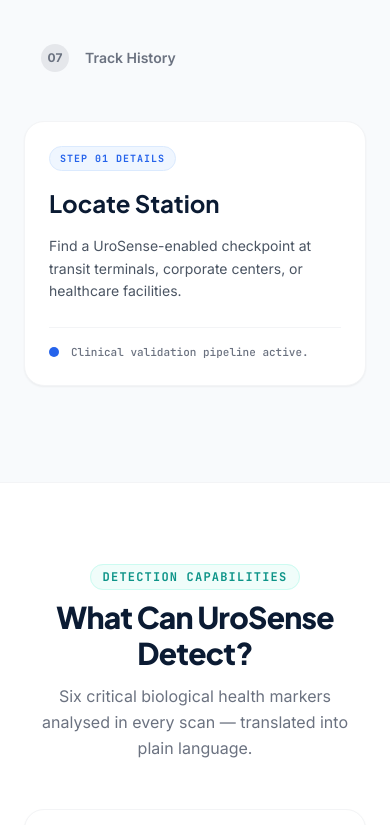
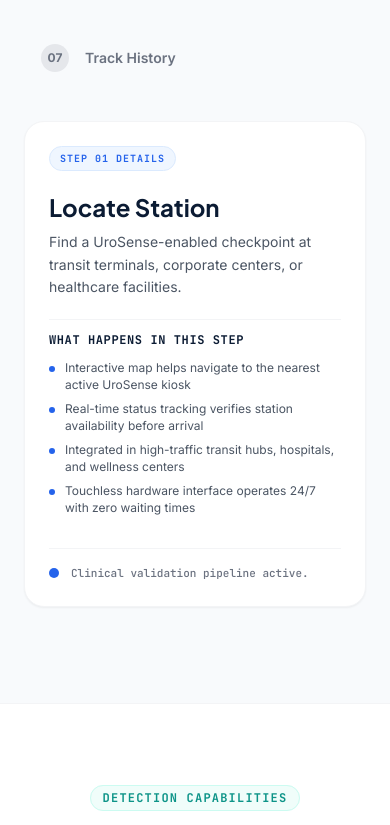
Before and after one commit to umeshpandeysh/Smart-Urine-Monitoring-System, a Next.js app: page / in a window 390 px wide. Shown: the part 2200-3025 px from the top of the page. Built offline with nearby package versions, Linux system fonts and the light colour scheme; no server answers.

Commit message:
style(ui): add dynamic educational bullet points to workflow detail card and authentic India SVG silhouette telemetry map

```diff
--- a/src/app/page.tsx
+++ b/src/app/page.tsx
@@ -13,13 +13,70 @@
 
 /* ─── HOW IT WORKS — Apple-style process visualization data ──────────────── */
 const STEPS = [
-  { step: '01', color: '#2563EB', bg: '#EFF6FF', title: 'Locate Station', desc: 'Find a UroSense-enabled checkpoint at transit terminals, corporate centers, or healthcare facilities.' },
-  { step: '02', color: '#0D9488', bg: '#F0FDFA', title: 'Submit Sample', desc: 'Use the system naturally. Built-in optoelectronic grids isolate and register a micro-volume sample touchlessly.' },
-  { step: '03', color: '#7C3AED', bg: '#F5F3FF', title: 'Sensor Analysis', desc: 'Four solid-state biosensors evaluate pH, ionic density, temperature, and turbidity indexes within 3 seconds.' },
-  { step: '04', color: '#DB2777', bg: '#FDF2F8', title: 'Scan QR Code', desc: 'An ephemeral QR token is generated locally on the station display, ensuring direct and private linkage.' },
-  { step: '05', color: '#D97706', bg: '#FFFBEB', title: 'Secure OTP Verify', desc: 'Confirm biological ownership through encrypted mobile verification codes. No persistent data stays on the device.' },
-  { step: '06', color: '#059669', bg: '#ECFDF5', title: 'Clinical Insights', desc: 'Instantly load your results translated into plain language metrics. Avoid clinical terminology jargon.' },
-  { step: '07', color: '#6366F1', bg: '#EEF2FF', title: 'Track History', desc: 'Store your measurements securely inside your personal biological health journal. Sync to track baseline trends.' },
+  {
+    step: '01', color: '#2563EB', bg: '#EFF6FF', title: 'Locate Station', desc: 'Find a UroSense-enabled checkpoint at transit terminals, corporate centers, or healthcare facilities.',
+    details: [
+      'Interactive map helps navigate to the nearest active UroSense kiosk',
+      'Real-time status tracking verifies station availability before arrival',
+      'Integrated in high-traffic transit hubs, hospitals, and wellness centers',
+      'Touchless hardware interface operates 24/7 with zero waiting times'
+    ]
+  },
+  {
+    step: '02', color: '#0D9488', bg: '#F0FDFA', title: 'Submit Sample', desc: 'Use the system naturally. Built-in optoelectronic grids isolate and register a micro-volume sample touchlessly.',
+    details: [
+      'Touchless optical sensor detects sample presence automatically',
+      'Micro-fluidic sampling channel extracts under 1mL for instant analysis',
+      'Self-cleaning fluidic pathway flushes clean between uses',
+      'Zero physical contact required during collection process'
+    ]
+  },
+  {
+    step: '03', color: '#7C3AED', bg: '#F5F3FF', title: 'Sensor Analysis', desc: 'Four solid-state biosensors evaluate pH, ionic density, temperature, and turbidity indexes within 3 seconds.',
+    details: [
+      'Multi-wavelength optical spectrometry checks turbidity and clarity',
+      'Integrated solid-state electrochemical sensors measure precise pH',
+      'TDS sensor computes ionic concentration for hydration scoring',
+      'Patented biological algorithm evaluates metabolic indicator risk'
+    ]
+  },
+  {
+    step: '04', color: '#DB2777', bg: '#FDF2F8', title: 'Scan QR Code', desc: 'An ephemeral QR token is generated locally on the station display, ensuring direct and private linkage.',
+    details: [
+      'QR code generated instantly by the kiosk display',
+      'Links the sample to your secure mobile session',
+      'No personal data stored inside the physical QR token',
+      'Valid for a limited time window for maximum privacy',
+      'Enables encrypted report retrieval on your personal phone'
+    ]
+  },
+  {
+    step: '05', color: '#D97706', bg: '#FFFBEB', title: 'Secure OTP Verify', desc: 'Confirm biological ownership through encrypted mobile verification codes. No persistent data stays on the device.',
+    details: [
+      'One-Time Password sent directly to your registered mobile number',
+      'End-to-end encryption guarantees medical record privacy',
+      'Kiosk wipes local session memory immediately after verification',
+      'Strict HIPAA & DISHA compliant data transfer protocols'
+    ]
+  },
+  {
+    step: '06', color: '#059669', bg: '#ECFDF5', title: 'Clinical Insights', desc: 'Instantly load your results translated into plain language metrics. Avoid clinical terminology jargon.',
+    details: [
+      'Results rendered in easy-to-understand color-coded indicators',
+      'Highlights risk factors for UTI, dehydration, and glucose spikes',
+      'Actionable dietary and hydration recommendations included',
+      'Option to export formatted PDF for doctor consultations'
+    ]
+  },
+  {
+    step: '07', color: '#6366F1', bg: '#EEF2FF', title: 'Track History', desc: 'Store your measurements securely inside your personal biological health journal. Sync to track baseline trends.',
+    details: [
+      'Historical trend graphs visualize health metrics over weeks and months',
+      'Automated baseline tracking alerts you to sudden metric deviations',
+      'Secure cloud backup allows seamless cross-device synchronization',
+      'Full data ownership with instant export and deletion controls'
+    ]
+  },
 ];
 
 const DETECTS = [
@@ -38,11 +95,12 @@
 
   const locationsRoadmap = [
     { name: 'New Delhi Node', zone: 'North Grid', x: '42%', y: '28%', density: 'High Density (14 Stations)', status: 'Active' },
-    { name: 'Kolkata Hub Node', zone: 'East Grid', x: '72%', y: '42%', density: 'Active Integration (8 Stations)', status: 'Active' },
-    { name: 'Hyderabad Tech Corridor', zone: 'Central Grid', x: '46%', y: '58%', density: 'Active Integration (10 Stations)', status: 'Active' },
-    { name: 'Chennai Central Node', zone: 'South Grid', x: '52%', y: '76%', density: 'Expanding Coverage (12 Stations)', status: 'Active' },
-    { name: 'Bengaluru Station Node', zone: 'South Grid', x: '40%', y: '74%', density: 'High Density (18 Stations)', status: 'Active' },
-    { name: 'Mumbai Terminal Node', zone: 'West Grid', x: '30%', y: '56%', density: 'High Density (22 Stations)', status: 'Active' }
+    { name: 'Ahmedabad Node', zone: 'West Grid', x: '26%', y: '46%', density: 'Active Integration (11 Stations)', status: 'Active' },
+    { name: 'Mumbai Terminal Node', zone: 'West Grid', x: '30%', y: '58%', density: 'High Density (22 Stations)', status: 'Active' },
+    { name: 'Hyderabad Tech Corridor', zone: 'Central Grid', x: '48%', y: '60%', density: 'Active Integration (10 Stations)', status: 'Active' },
+    { name: 'Bengaluru Station Node', zone: 'South Grid', x: '42%', y: '74%', density: 'High Density (18 Stations)', status: 'Active' },
+    { name: 'Chennai Central Node', zone: 'South Grid', x: '54%', y: '78%', density: 'Expanding Coverage (12 Stations)', status: 'Active' },
+    { name: 'Kolkata Hub Node', zone: 'East Grid', x: '74%', y: '44%', density: 'Active Integration (8 Stations)', status: 'Active' }
   ];
 
   return (
@@ -213,17 +271,35 @@
               </div>
 
               {/* Right: Apple Style Detailed Canvas */}
-              <div className="lg:col-span-7 bg-white border border-gray-100 rounded-2xl p-6 md:p-8 shadow-sm h-auto flex flex-col">
-                <div className="space-y-4">
+              <div className="lg:col-span-7 bg-white border border-gray-100 rounded-2xl p-6 md:p-8 shadow-sm flex flex-col justify-between">
+                <div className="space-y-5">
                   <span className="text-[10px] font-mono text-[#2563EB] uppercase tracking-widest bg-blue-50 px-2.5 py-1 rounded-full border border-blue-100 w-fit block font-bold">STEP {STEPS[activeStep].step} DETAILS</span>
-                  <h3 className="text-2xl font-bold text-[#0B1B33]" style={{ fontFamily: 'var(--font-plus-jakarta), sans-serif' }}>
-                    {STEPS[activeStep].title}
-                  </h3>
-                  <p className="text-sm text-gray-600 leading-relaxed">
-                    {STEPS[activeStep].desc}
-                  </p>
+                  <div>
+                    <h3 className="text-2xl font-bold text-[#0B1B33]" style={{ fontFamily: 'var(--font-plus-jakarta), sans-serif' }}>
+                      {STEPS[activeStep].title}
+                    </h3>
+                    <p className="text-sm text-gray-600 leading-relaxed mt-2">
+                      {STEPS[activeStep].desc}
+                    </p>
+                  </div>
+
+                  {/* Dynamic Educational Bullet Section */}
+                  <div className="pt-3 border-t border-gray-100 space-y-3">
+                    <h4 className="text-xs font-bold text-[#0B1B33] uppercase tracking-wider font-mono">
+                      What happens in this step
+                    </h4>
+                    <ul className="space-y-2">
+                      {STEPS[activeStep].details?.map((item, i) => (
+                        <li key={i} className="flex items-start gap-2.5 text-xs text-gray-600 font-normal leading-snug">
+                          <span className="w-1.5 h-1.5 rounded-full bg-[#2563EB] flex-shrink-0 mt-1.5" />
+                          <span>{item}</span>
+                        </li>
+                      ))}
+                    </ul>
+                  </div>
                 </div>
-                <div className="mt-6 pt-4 border-t border-gray-100 flex items-center gap-3">
+
+                <div className="mt-8 pt-4 border-t border-gray-100 flex items-center gap-3">
                   <span className="w-2.5 h-2.5 rounded-full" style={{ backgroundColor: STEPS[activeStep].color }} />
                   <span className="text-[11px] font-mono text-gray-500 font-medium">Clinical validation pipeline active.</span>
                 </div>
@@ -279,16 +355,22 @@
 
             <div className="grid grid-cols-1 lg:grid-cols-12 gap-8 items-stretch">
               {/* Spatial Map Display (7 Columns) */}
-              <div className="lg:col-span-7 h-[420px] relative border border-gray-200/80 rounded-2xl bg-white overflow-hidden shadow-sm flex items-center justify-center">
-                <div className="absolute inset-0 opacity-10" style={{ backgroundImage: 'radial-gradient(#0B1B33 1.2px, transparent 1.2px)', backgroundSize: '24px 24px' }} />
+              <div className="lg:col-span-7 h-[440px] relative border border-gray-200/80 rounded-2xl bg-[#F8FAFC] overflow-hidden shadow-sm flex items-center justify-center p-4">
+                <div className="absolute inset-0 opacity-15" style={{ backgroundImage: 'radial-gradient(#2563EB 1.2px, transparent 1.2px)', backgroundSize: '28px 28px' }} />
 
-                {/* SVG India Abstract Contour */}
-                <svg viewBox="0 0 200 200" className="w-[85%] h-[85%] opacity-20 absolute pointer-events-none">
-                  <path d="M75,15 L95,12 L105,28 L115,40 L130,50 L155,58 L168,78 L150,95 L158,115 L135,122 L118,140 L102,172 L92,192 L82,168 L78,138 L68,118 L52,112 L38,102 L22,92 L28,72 L42,62 L48,42 Z" fill="#2563EB" stroke="#1D4ED8" strokeWidth="0.8" />
+                {/* SVG India Authentic Monochrome Silhouette */}
+                <svg viewBox="0 0 400 480" className="w-[90%] h-[90%] max-w-[360px] opacity-25 absolute pointer-events-none drop-shadow-md">
+                  <path
+                    d="M 160,25 C 165,35 175,45 185,55 L 180,75 L 195,85 L 220,80 L 235,95 L 260,95 L 270,105 L 320,115 L 340,130 L 375,130 L 385,145 L 360,155 L 340,150 L 310,165 L 290,160 L 280,180 L 290,200 L 260,210 L 245,235 L 240,265 L 215,310 L 195,360 L 190,420 L 185,445 L 180,445 L 165,395 L 145,355 L 135,320 L 120,295 L 105,260 L 95,235 L 75,225 L 50,220 L 30,205 L 25,185 L 45,175 L 70,170 L 95,155 L 105,135 L 125,120 L 130,95 L 140,75 L 150,55 Z"
+                    fill="#2563EB"
+                    stroke="#1D4ED8"
+                    strokeWidth="1.5"
+                    strokeLinejoin="round"
+                  />
                 </svg>
 
-                {/* Map Connections */}
-                <svg className="absolute inset-0 w-full h-full pointer-events-none">
+                {/* Subtile Telemetry Connection Lines */}
+                <svg className="absolute inset-0 w-full h-full pointer-events-none z-10">
                   {locationsRoadmap.map((loc, idx) => {
                     if (idx === 0) return null;
                     const prev = locationsRoadmap[idx - 1];
@@ -297,25 +379,25 @@
                         key={idx}
                         x1={prev.x} y1={prev.y}
                         x2={loc.x} y2={loc.y}
-                        stroke="#2563EB" strokeWidth="1.2" strokeDasharray="4 4" className="opacity-50"
+                        stroke="#2563EB" strokeWidth="1.5" strokeDasharray="4 4" className="opacity-60"
                       />
                     );
                   })}
                 </svg>
 
-                {/* Node Markers */}
+                {/* Telemetry Node Markers */}
                 {locationsRoadmap.map((node, idx) => {
                   const isSelected = selectedMapNode === idx;
                   return (
                     <button
                       key={idx}
                       onClick={() => setSelectedMapNode(idx)}
-                      className="absolute -translate-x-1/2 -translate-y-1/2 focus:outline-none group z-10"
+                      className="absolute -translate-x-1/2 -translate-y-1/2 focus:outline-none group z-20"
                       style={{ top: node.y, left: node.x }}
                     >
-                      <span className={`absolute -inset-2.5 rounded-full ${isSelected ? 'bg-blue-400/40 animate-ping' : 'bg-transparent'}`} />
-                      <span className={`w-4 h-4 rounded-full border-2 border-white shadow-md block transition-transform duration-300 group-hover:scale-125 ${
-                        isSelected ? 'bg-[#2563EB] scale-110' : 'bg-slate-400'
+                      <span className={`absolute -inset-3 rounded-full ${isSelected ? 'bg-blue-500/30 animate-ping' : 'bg-transparent'}`} />
+                      <span className={`w-4 h-4 rounded-full border-2 border-white shadow-lg block transition-transform duration-300 group-hover:scale-125 ${
+                        isSelected ? 'bg-[#2563EB] scale-125 ring-2 ring-blue-300' : 'bg-slate-500'
                       }`} />
                     </button>
                   );
```
